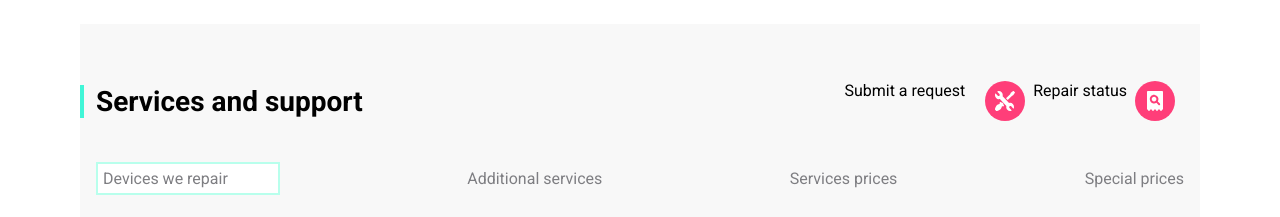
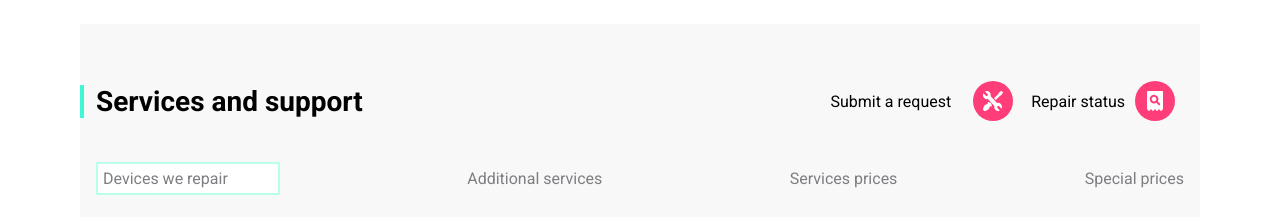
Before and after one commit to carlesflor94/CARLES.webcore.5.8, a plain HTML site: page index.html in a window 1280 px wide. Shown: the top 217 px of the page. Drawn offline with Linux system fonts and the light colour scheme.

Commit message:
pc header update

```diff
--- a/index.html
+++ b/index.html
@@ -40,10 +40,14 @@
             <h1 class="title__text">Services and support</h1>
             <!--pc version-->
             <div class="title__actions pc-only">
+                <div class="actions">
                 <p class="title__button pc-only">Submit a request</p>
                 <img src="img/Repair icon.svg" alt="" class="icon--repair pc-only">
+                </div>
+                <div class="actions">
                 <p class="title__button pc-only">Repair status</p>
                 <img src="img/Status icon.svg" alt="" class="icon--status pc-only">
+                </div>
             </div>
             <!--end pc version-->
 
--- a/webcore.css
+++ b/webcore.css
@@ -283,9 +283,18 @@ img {
         gap: 8px;
     }
 
+    .title__actions .actions {
+        display: flex;
+        flex-direction: row;
+        align-items: center;
+        gap: 10px;
+    }
+
     .title__actions p {
         margin: 0;
-        line-height: 1.2;
+        padding: 0;
+        margin-left: 10px;
+
     }
 
     .title__actions img.icon--repair,
```
